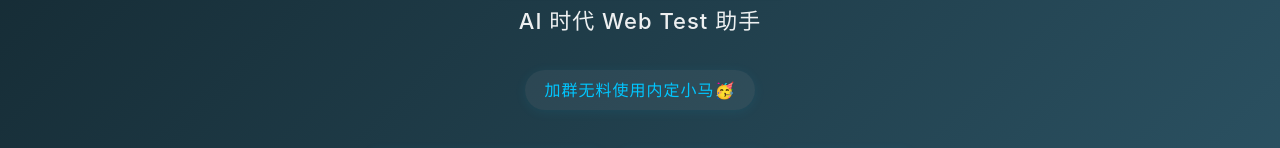
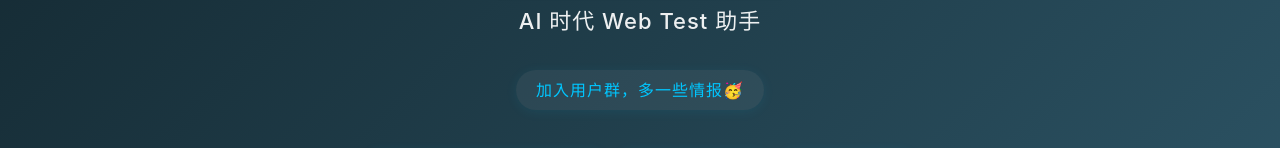
Before and after one commit to myhorsebit/myhorsebit.github.io, a React (Vite) app: page / in a window 1280 px wide. Shown: the part 531-679 px from the top of the page. Built offline with nearby package versions, Linux system fonts and the light colour scheme.

Commit message:
feat: 🎸 更新文案

```diff
--- a/index.html
+++ b/index.html
@@ -5,7 +5,7 @@
     <link rel="icon" type="image/svg+xml" href="/vite.svg" />
     <meta name="viewport" content="width=device-width, initial-scale=1.0" />
     <title>🐎内定小马 - AI 时代 Web Test 助手</title>
-    <meta name="description" content="内定小马：AI 时代 Web Test 助手。通过截图帮你 AI 答题、搜索题库，极简高效。加群无料使用！" />
+    <meta name="description" content="内定小马：AI 时代 Web Test 助手。通过截图帮你 AI 答题、搜索题库，极简高效。无料使用。" />
   </head>
   <body>
     <div id="root"></div>
--- a/src/App.tsx
+++ b/src/App.tsx
@@ -3,7 +3,7 @@ import productImg from "./assets/wechat_2025-07-16_231942_096.png";
 
 const PRODUCT_NAME = "内定小马";
 const MAIN_TEXT = "AI 时代 Web Test 助手";
-const SUB_TEXT = "加群无料使用内定小马🥳";
+const SUB_TEXT = "加入用户群，多一些情报🥳";
 const SUB_TEXT_LINK = "https://share.note.youdao.com/s/50VzA4wX";
 const DMG_ARM64 = "https://ark-auto-2102030424-cn-beijing-default.tos-cn-beijing.volces.com/packages/20250727/%E5%86%85%E5%AE%9A%E5%B0%8F%E9%A9%AC-1.0.0-arm64.dmg";
 
```
